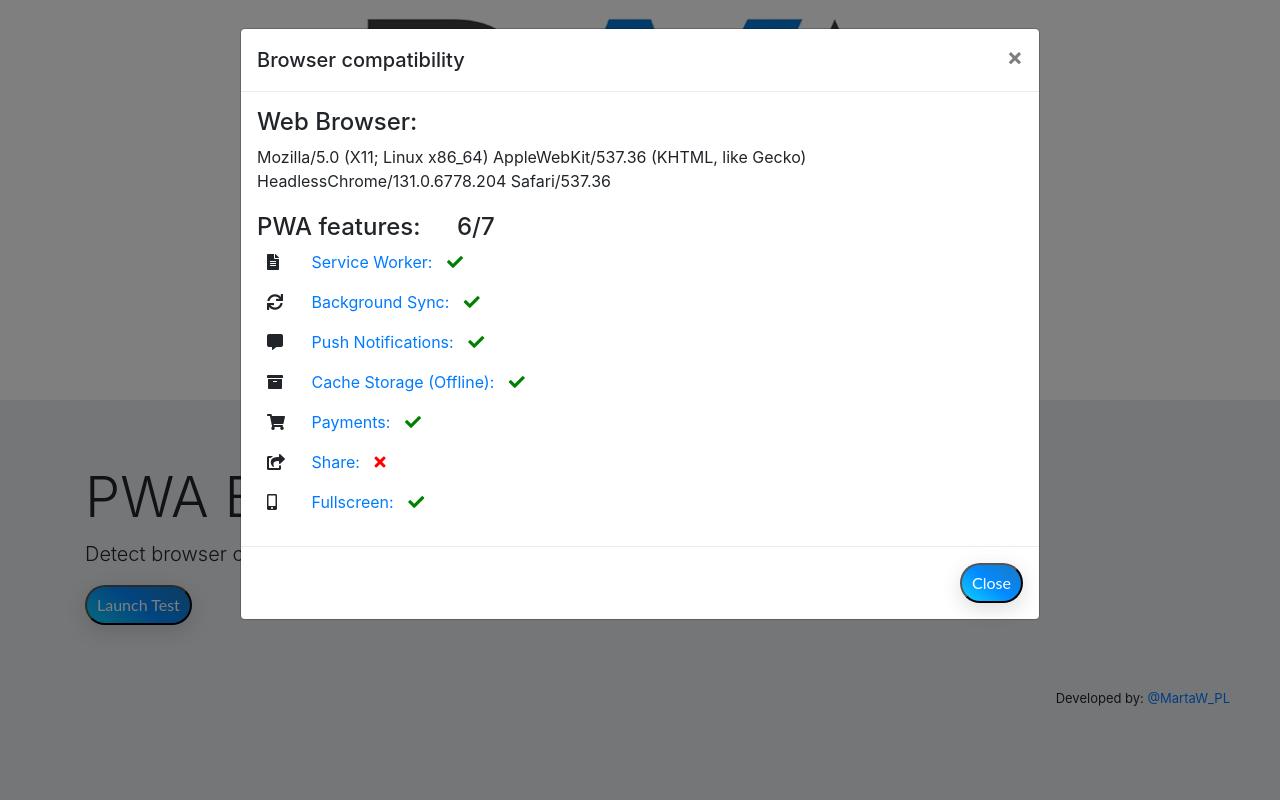
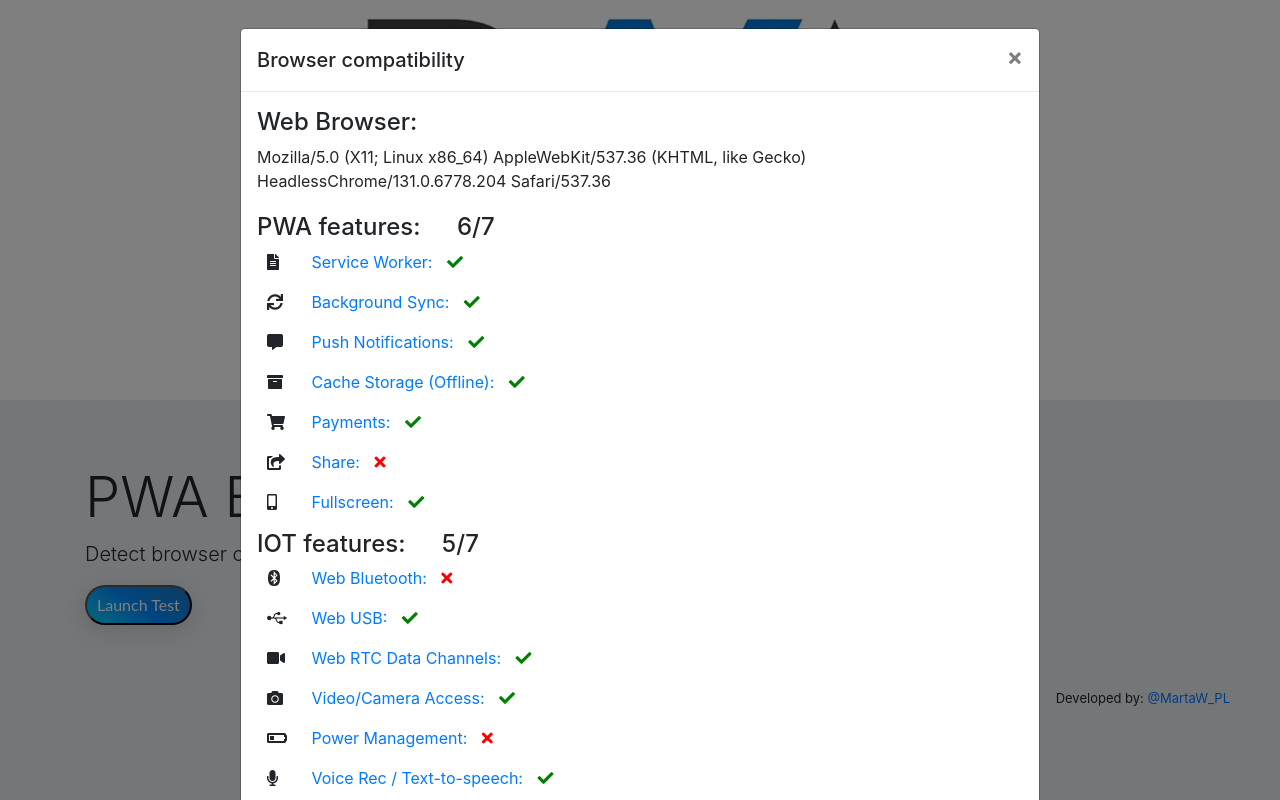
Before and after one commit to martaWpl/pwa-detector, a plain HTML site: page public/index.html in a window 1280 px wide. Both pictures are taken after a click on the button "Launch Test". Drawn offline with nearby package versions, Linux system fonts and the light colour scheme.

Commit message:
Iot features merged

```diff
--- a/public/index.html
+++ b/public/index.html
@@ -93,15 +93,63 @@
                             <a target="_blank" href="https://developer.mozilla.org/en-US/docs/Web/API/Fullscreen_API" title="https://developer.mozilla.org/en-US/docs/Web/API/Fullscreen_API">Fullscreen:</a>
                                 <span id="fullscreen"><i class="fas fa-times"></i></span>
                         </p>
+                        <h4>IOT features: <span id="iot-counter" class="counter">0</span>/7</h4>
+                        <p class="col-xs-12">
+                            <i class="fab fa-bluetooth"></i>
+                            <a target="_blank" href="hhttps://developer.mozilla.org/en-US/docs/Web/API/Web_Bluetooth_API" title="https://developer.mozilla.org/en-US/docs/Web/API/Web_Bluetooth_API">Web Bluetooth: </a>
+                            <span id="web-bluetooth">
+                                <i class="fas fa-times"></i>
+                            </span>
+                        </p>
+                        <p class="col-xs-12">
+                            <i class="fab fa-usb"></i>
+                            <a target="_blank" href="https://developer.mozilla.org/en-US/docs/Web/API/USB" value="https://developer.mozilla.org/en-US/docs/Web/API/USB">Web USB: </a>
+                            <span id="web-usb">
+                                <i class="fas fa-times"></i>
+                            </span>
+                        </p>
+                        <p class="col-xs-12">
+                            <i class="fas fa-video"></i>
+                            <a target="_blank" href="https://developer.mozilla.org/en-US/docs/Glossary/WebRTC" title="https://developer.mozilla.org/en-US/docs/Glossary/WebRTC">Web RTC Data Channels:</a>
+                            <span id="web-rtc">
+                                <i class="fas fa-times"></i>
+                            </span>
+                        </p>
+                        <p class="col-xs-12">
+                            <i class="fas fa-camera"></i>
+                            <a target="_blank" href="https://developer.mozilla.org/en-US/docs/Web/API/Navigator/getUserMedia" title="https://developer.mozilla.org/en-US/docs/Web/API/Navigator/getUserMedia">Video/Camera Access:</a>
+                            <span id="video-access">
+                                <i class="fas fa-times"></i>
+                            </span>
+                        </p>
+                        <p class="col-xs-12">
+                            <i class="fas fa-battery-quarter"></i>
+                            <a target="_blank" href="https://developer.mozilla.org/en-US/docs/Archive/B2G_OS/API/Power_Management_API" title="https://developer.mozilla.org/en-US/docs/Archive/B2G_OS/API/Power_Management_API">Power Management:</a>
+                            <span id="power-management">
+                                <i class="fas fa-times"></i>
+                            </span>
+                        </p>
+                        <p class="col-xs-12">
+                            <i class="fas fa-microphone"></i>
+                            <a target="_blank" href="https://developer.mozilla.org/en-US/docs/Web/API/Web_Speech_API/" title="https://developer.mozilla.org/en-US/docs/Web/API/Web_Speech_API/">Voice Rec / Text-to-speech:</a>
+                            <span id="voice-rec">
+                                <i class="fas fa-times"></i>
+                            </span>
+                        </p>
+                        <p class="col-xs-12">
+                            <i class="fas fa-bell"></i>
+                            <a target="_blank" href="https://developer.mozilla.org/en-US/docs/Web/API/Beacon_API" title="https://developer.mozilla.org/en-US/docs/Web/API/Beacon_API">Beacons:</a>
+                            <span id="beacons">
+                                <i class="fas fa-times"></i>
+                        </span>
+                        </p>
+                        <button type="button" class="pwafire-button" id="btn-close" data-dismiss="modal">Close</button>
                     </div>
-                    <div class="modal-footer">
-                        <button type="button" class="pwafire-button" data-dismiss="modal">Close</button>
-                    </div>
+                </div>
                 </div>
             </div>
         </div>
     </div>
-</div>
 </body>
 <footer>
     <p class="float-right" id="author">
--- a/public/script.js
+++ b/public/script.js
@@ -8,6 +8,7 @@ document.addEventListener("DOMContentLoaded", function() {
     let userAgent = navigator.userAgent;
     let operatingSystem = navigator.oscpu;
     pwaCounter = 0;
+    iotCounter = 0;
     if(userAgent && browserInfo) {
         browserInfo.innerText = userAgent;
     }
@@ -16,7 +17,6 @@ document.addEventListener("DOMContentLoaded", function() {
         if(osInfoHeader) {
             osInfoHeader.style.setProperty('display','block');
         }
-
     }
 
     if (checkButton) {
@@ -26,12 +26,23 @@ document.addEventListener("DOMContentLoaded", function() {
             }
         });
     }
+    /*PWA features detecting*/
     checkServiceWorker();
     checkShare();
     checkStorage();
     checkFullscreen();
 
+    /*IOT features detecting*/
+    checkBluetooth();
+    checkUSB();
+    checkRTC();
+    checkBeacon();
+    checkMedia();
+    checkPower();
+    checkSpeach();
+
     setPwaCounter();
+    setIOTCounter();
 });
 
 function checkServiceWorker() {
@@ -93,3 +104,83 @@ function setPwaCounter() {
         counterSpan.innerText = pwaCounter;
     }
 }
+
+function checkBluetooth() {
+    const label = document.getElementById('web-bluetooth');
+    if(label && navigator.bluetooth !== undefined) {
+        label.innerHTML = '<i class="fas fa-check"></i>';
+        this.iotCounter++;
+    }
+}
+function checkUSB() {
+    const label = document.getElementById('web-usb');
+    try {
+        if(label && USB !== undefined) {
+            label.innerHTML = '<i class="fas fa-check"></i>';
+            this.iotCounter++;
+        }
+    }
+    catch(error) {
+        console.warn(error);
+    }
+}
+function checkRTC() {
+    const label = document.getElementById('web-rtc');
+    if(label && RTCPeerConnection !== undefined) {
+        label.innerHTML = '<i class="fas fa-check"></i>';
+        this.iotCounter++;
+    }
+}
+function checkBeacon() {
+    const label = document.getElementById('beacons');
+    if(label && navigator.sendBeacon !== undefined) {
+        label.innerHTML = '<i class="fas fa-check"></i>';
+        this.iotCounter++;
+    }
+}
+function checkMedia() {
+    const label = document.getElementById('video-access');
+    if(label && navigator.getUserMedia !== undefined) {
+        label.innerHTML = '<i class="fas fa-check"></i>';
+        this.iotCounter++;
+    }
+}
+function checkPower() {
+    const label = document.getElementById('power-management');
+    if(label && navigator.mozPower !== undefined) {
+        label.innerHTML = '<i class="fas fa-check"></i>';
+        this.iotCounter++;
+    }
+}
+function checkSpeach() {
+    const label = document.getElementById('voice-rec');
+    let speechRecognition = false;
+    try {
+        if (SpeechRecognition !== undefined) {
+            speechRecognition = true;
+        }
+    } catch (error) {
+        console.warn(error);
+    }
+    try {
+        if (webkitSpeechRecognition !== undefined) {
+            speechRecognition = true;
+        }
+    } catch (error) {
+        console.warn(error);
+    }
+
+    if (label && (speechRecognition === true)) {
+        label.innerHTML = '<i class="fas fa-check"></i>';
+        this.iotCounter++;
+    }
+}
+
+
+
+function setIOTCounter() {
+    const counterSpan = document.getElementById('iot-counter');
+    if(counterSpan) {
+        counterSpan.innerText = iotCounter;
+    }
+}
--- a/public/style.css
+++ b/public/style.css
@@ -7,6 +7,9 @@ body {
 #browser-navigator, #operating-system {
     margin-bottom: 20px;
     display: block;
+}
+#btn-close {
+    float: right;
 }
 #author {
     margin-right: 50px;
```
